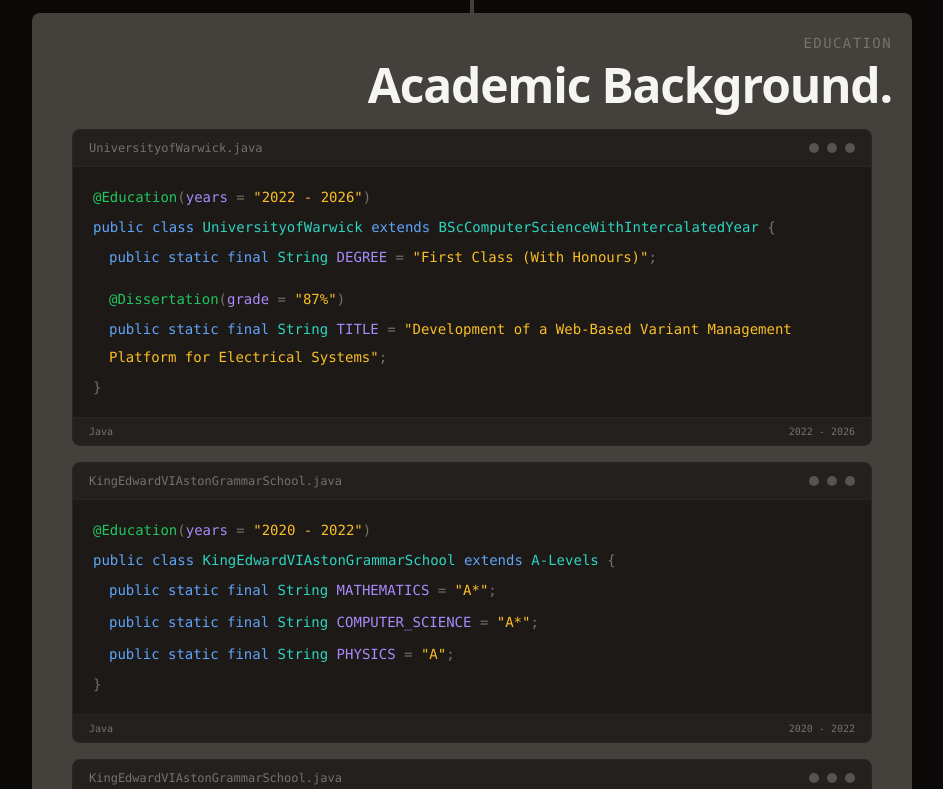
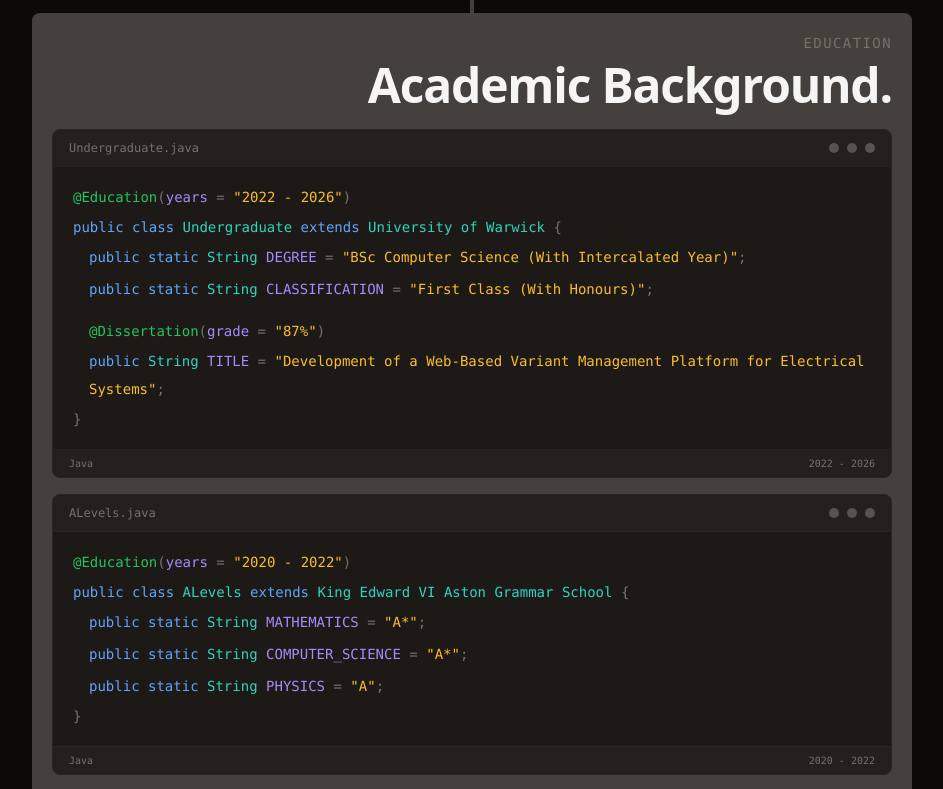
Before and after one commit to commenthropha/portfolio-site, a React (Vite) app: page /career in a window 1280 px wide. Shown: the part 1660-2449 px from the top of the page, without its empty margins (168-1111 px from the left). Built offline with nearby package versions, Linux system fonts and the light colour scheme.

Commit message:
Update formatting of academic background

```diff
--- a/src/components/education/EducationCard.tsx
+++ b/src/components/education/EducationCard.tsx
@@ -32,7 +32,7 @@
   grades,
   dissertation,
 }: EducationCardProps) => {
-  const className = institution.replace(/\s+/g, "");
+const className = qualification.replace(/[\s-]+/g, "");
 
   return (
     <div className="rounded-lg overflow-hidden border border-stone-200 dark:border-stone-800 bg-stone-50 dark:bg-stone-900">
@@ -63,7 +63,7 @@
           <Keyword>public class </Keyword>
           <Type>{className} </Type>
           <Keyword>extends </Keyword>
-          <Type>{qualification} </Type>
+          <Type>{institution} </Type>
           <span className="text-stone-500">{"{"}</span>
         </div>
 
@@ -75,7 +75,7 @@
             const constName = label.trim().toUpperCase().replace(/\s+/g, "_");
             return (
               <div key={i}>
-                <Keyword>public static final </Keyword>
+                <Keyword>public static </Keyword>
                 <Type>String </Type>
                 <Field>{constName}</Field>
                 <span className="text-stone-500"> = </span>
@@ -97,7 +97,7 @@
               <span className="text-stone-500">)</span>
             </div>
             <div>
-              <Keyword>public static final </Keyword>
+              <Keyword>public </Keyword>
               <Type>String </Type>
               <Field>TITLE</Field>
               <span className="text-stone-500"> = </span>
--- a/src/components/education/EducationGrid.tsx
+++ b/src/components/education/EducationGrid.tsx
@@ -17,7 +17,7 @@
 }
 
 const EducationGrid = ({ items }: EducationGridProps) => (
-  <div className="flex flex-col gap-4 px-5">
+  <div className="flex flex-col gap-4">
     {items.map((item, i) => (
       <EducationCard key={i} {...item} />
     ))}
--- a/src/routes/career/index.tsx
+++ b/src/routes/career/index.tsx
@@ -58,8 +58,8 @@
   {
     years: "2022 - 2026",
     institution: "University of Warwick",
-    qualification: "BScComputerScienceWithIntercalatedYear",
-    grades: ["Degree: First Class (With Honours)"],
+    qualification: "Undergraduate",
+    grades: ["Degree: BSc Computer Science (With Intercalated Year)", "Classification: First Class (With Honours)"],
     dissertation: {
       title:
         "Development of a Web-Based Variant Management Platform for Electrical Systems",
@@ -100,7 +100,7 @@
     <hr className="border-t-4 border-stone-300 dark:border-stone-700" />
     <CareerTimeline items={workData} />
 
-    <div className="bg-stone-300 dark:bg-stone-700 p-5 rounded-lg">
+    <div className="bg-stone-300 dark:bg-stone-700 px-2 py-5 lg:px-5 rounded-lg">
       <CareerSection
         eyebrow="EDUCATION"
         heading="Academic Background."
```
